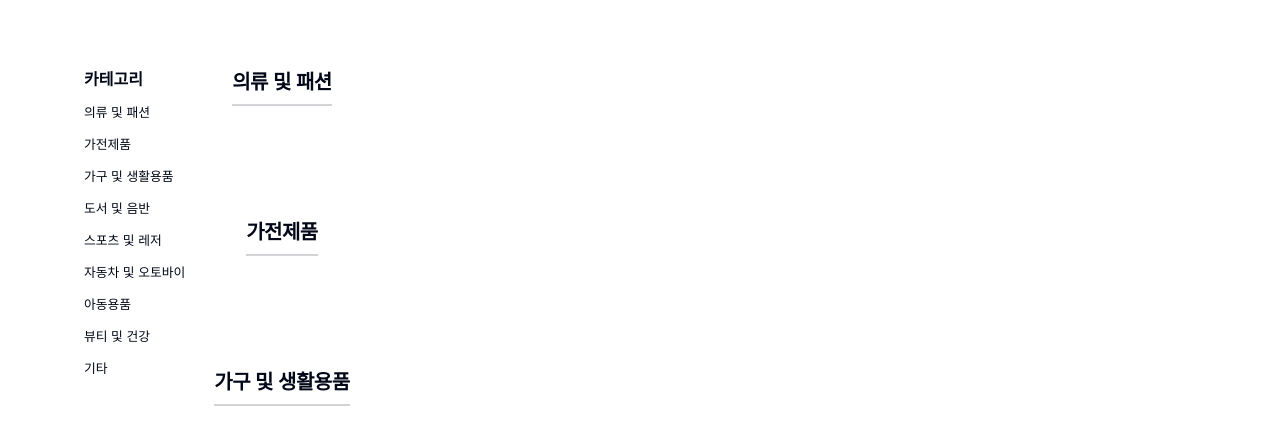
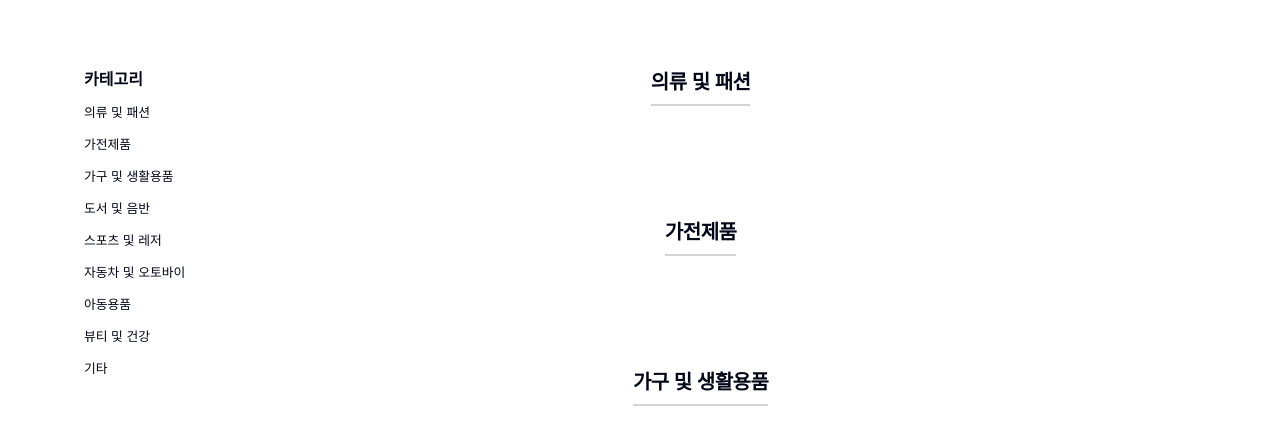
Before and after one commit to Changsoon-Yun/commerce, a React (Vite) app: page / in a window 1280 px wide. Shown: the part 189-619 px from the top of the page. Built offline with nearby package versions, Linux system fonts and the light colour scheme; no server answers; the database is empty; a web font is replaced by a local one.

Commit message:
Style 홈페이지 및 카테고리페이지에서 사이드바 sticky 속성 추가

```diff
--- a/src/pages/Home.page.tsx
+++ b/src/pages/Home.page.tsx
@@ -18,7 +18,7 @@ export default function HomePage() {
         </div>
       </div>
       <div className={'flex'}>
-        <div className={'pr-5 flex flex-col gap-2 min-w-[120px]'}>
+        <div className={'sticky top-40 pr-5 flex flex-col gap-2 min-w-[120px] h-fit'}>
           <p className={'font-semibold'}>카테고리</p>
           {categories.map((category) => (
             <Link to={`products/${category.value}`} key={category.value}>
@@ -28,7 +28,7 @@ export default function HomePage() {
             </Link>
           ))}
         </div>
-        <div>
+        <div className={'flex-1'}>
           {categories.map((category) => (
             <div key={category.value}>
               <CardWithCategory category={category} />
--- a/src/pages/products/CategoryProducts.page.tsx
+++ b/src/pages/products/CategoryProducts.page.tsx
@@ -64,7 +64,7 @@ export default function CategoryProductsPage() {
         </h2>
       </div>
       <div className="flex">
-        <div className={'pr-5 flex flex-col gap-2 min-w-[120px]'}>
+        <div className={'sticky top-40 left-0 pr-5 flex h-fit flex-col gap-2 min-w-[120px]'}>
           <RadioGroup
             defaultValue={filterArr[0]}
             className={'flex flex-col gap-4'}
```
